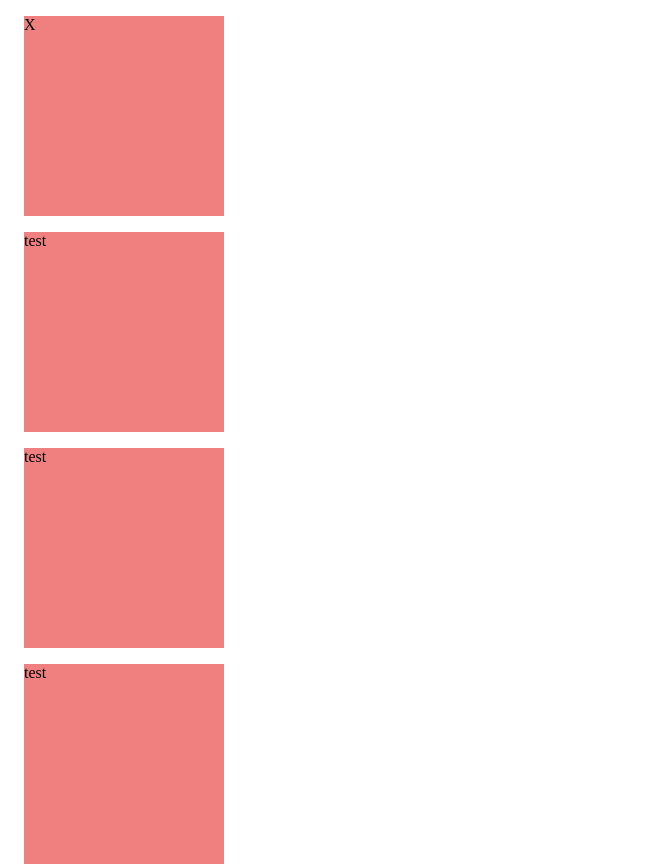
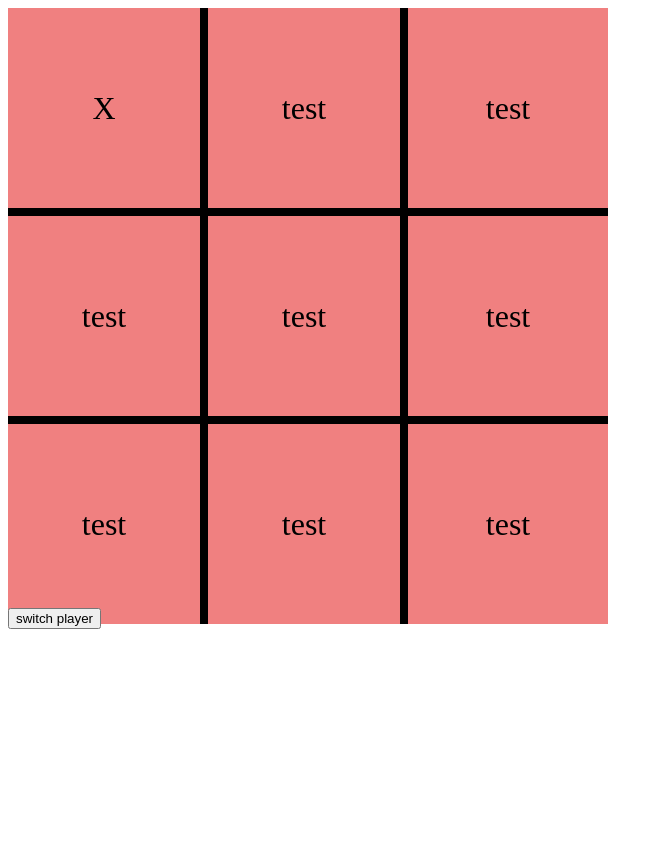
Before and after one commit to BostonEssary/tic-tac-toe, a plain HTML site: page index.html in a window 1280 px wide. Shown: the top 867 px of the page, without its empty margins (0-663 px from the left). After the commit the page ends 800 px from the top, so only its background shows below. Drawn offline with Linux system fonts and the light colour scheme.

Commit message:
add styling and formatting to display board. Also add changed logic from grabbing id to data attribute so css styling could  be added for visual board

```diff
--- a/index.html
+++ b/index.html
@@ -7,7 +7,7 @@
     <title>Document</title>
 </head>
 <body>
-    <div id="board">
+    <div id="board" class="grid">
 
     </div>
 
--- a/main.js
+++ b/main.js
@@ -22,7 +22,8 @@ const displayController = () => {
         const board = document.getElementById("board")
         currentBoard.forEach(piece => {
             let div = document.createElement("div");
-            div.id = count
+            div.setAttribute("data-spot", count)
+            div.id = `spot-${count}`
             div.classList.add("spot")
             if(Number.isInteger(piece)){
                 div.textContent = "test"
@@ -72,7 +73,7 @@ const Game = () => {
         for(i = 0; i < spots.length; i++){
             spots[i].addEventListener("click", (e) => {
                 e.target.textContent = currentPlayer.getPiece()
-                game.placePiece(currentPlayer.getPiece(), e.target.id, board )
+                game.placePiece(currentPlayer.getPiece(), e.target.dataset.spot, board )
                 console.log(board)
 
             })
--- a/style.css
+++ b/style.css
@@ -1,6 +1,35 @@
+#spot-0, #spot-1, #spot-3, #spot-4 {
+    border-bottom: black 8px solid;
+    border-right: black 8px solid;
+}
+
+#spot-2, #spot-5 {
+    border-bottom: black 8px solid;
+}
+#spot-6, #spot-7 {
+    border-right: black 8px solid;
+}
+
+
+
 .spot {
-    width: 200px;
+    background-color: lightcoral;
     height: 200px;
-    background-color: lightcoral;
-    margin: 1em;
+    width: auto;
+    display: flex;
+    justify-content: center;
+    align-items: center;
+    font-size: xx-large;
 }
+
+.grid {
+    display: grid;
+    grid-template-columns: repeat(3, 1fr);
+    grid-column-gap: 0px;
+    column-gap: 0px;
+}
+
+#board{
+    max-width: 600px;
+    max-height: 600px;
+}
```
